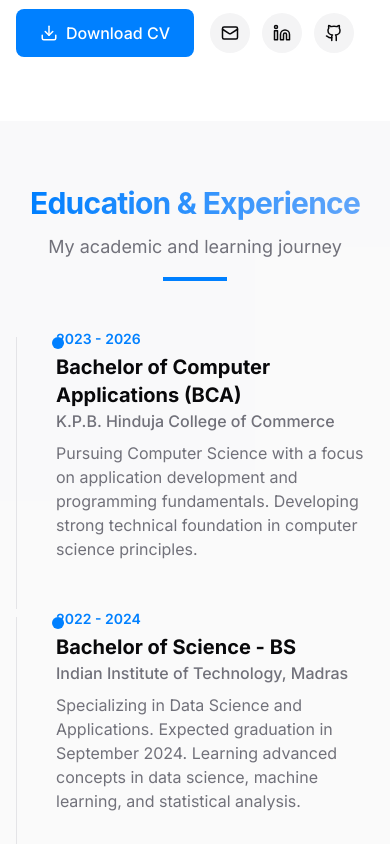
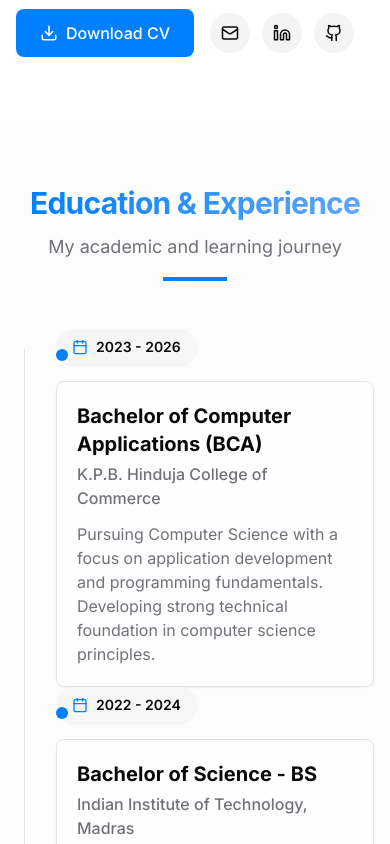
Before and after one commit to dixitanujofficial/Portfolio, a React (Vite) app: page / in a window 390 px wide. Shown: the part 2040-2884 px from the top of the page. Built offline with nearby package versions, Linux system fonts and the light colour scheme.

Commit message:
Update experience section UI
- Update the UI of the experience section.
- Add blur background to the mobile navigation.

```diff
--- a/src/components/Experience.tsx
+++ b/src/components/Experience.tsx
@@ -32,14 +32,20 @@ const Experience: React.FC = () => {
   ];
 
   return (
-    <section id="experience" className="section-padding bg-secondary/50">
+    <section id="experience" className="section-padding bg-secondary/30 dark:bg-secondary/10">
       <div className="container">
         <SectionHeading
           title="Education & Experience"
           subtitle="My academic and learning journey"
+          className="mb-12"
         />
 
-        <div className="max-w-3xl mx-auto">
+        <div className="relative max-w-5xl mx-auto">
+          {/* Mobile Timeline Line (hidden on desktop) */}
+          <div className="absolute left-2 top-5 bottom-0 w-px bg-border md:hidden"></div>
+
+          {/* Timeline Items */}
+          <div className="pl-10 md:pl-0">
             {experiences.map((exp, index) => (
               <TimelineItem
                 key={index}
@@ -52,6 +58,7 @@ const Experience: React.FC = () => {
             ))}
           </div>
         </div>
+      </div>
     </section>
   );
 };
--- a/src/components/Header.tsx
+++ b/src/components/Header.tsx
@@ -52,7 +52,9 @@ const Header: React.FC = () => {
     <header
       className={cn(
         "fixed top-0 left-0 right-0 z-50 transition-all-300 py-3 md:py-5",
-        scrolled || isOpen ? "bg-background/80 dark:bg-background/90 backdrop-blur border-b" : "bg-transparent"
+        scrolled || isOpen
+          ? "bg-background/70 dark:bg-background/80 backdrop-blur-md border-b"
+          : "bg-transparent"
       )}
     >
       <div className="container flex items-center justify-between">
@@ -104,7 +106,7 @@ const Header: React.FC = () => {
         {/* Mobile Menu Overlay */}
         <div
           className={cn(
-            "fixed inset-0 bg-background/90 dark:bg-background/95 backdrop-blur-lg lg:hidden transition-all duration-300 ease-in-out",
+            "fixed inset-0 bg-background/60 dark:bg-background/70 backdrop-blur-xl lg:hidden transition-all duration-300 ease-in-out",
             isOpen ? "opacity-100 pointer-events-auto" : "opacity-0 pointer-events-none"
           )}
         >
--- a/src/components/ui/TimelineItem.tsx
+++ b/src/components/ui/TimelineItem.tsx
@@ -2,6 +2,7 @@
 import React from 'react';
 import { cn } from '@/lib/utils';
 import Reveal from './Reveal';
+import { BookOpen, Briefcase, Calendar } from 'lucide-react';
 
 interface TimelineItemProps {
   date: string;
@@ -20,19 +21,65 @@ const TimelineItem: React.FC<TimelineItemProps> = ({
   className,
   index,
 }) => {
+  const isEducation = title.includes('Bachelor') || title.includes('BS');
+
   return (
-    <div className={cn("relative pl-10 pb-12 before:content-[''] before:absolute before:left-0 before:top-2 before:bottom-0 before:w-px before:bg-border last:pb-0 last:before:hidden", className)}>
     <Reveal
       direction={index % 2 === 0 ? 'left' : 'right'}
       delay={index * 100}
     >
-        <div className="absolute left-0 top-2 h-3 w-3 rounded-full bg-primary dark:bg-primary -translate-x-1/3 z-10"></div>
-        <div className="mb-1 text-sm font-semibold text-primary dark:text-primary">{date}</div>
-        <h3 className="text-xl font-bold">{title}</h3>
-        <div className="text-muted-foreground font-medium mb-2">{company}</div>
+      <div className={cn(
+        "relative mb-12 last:mb-0 md:flex",
+        index % 2 === 0 ? "flex-row" : "md:flex-row-reverse",
+        className
+      )}>
+        {/* Timeline Connector */}
+        <div className="hidden md:block absolute left-1/2 top-8 bottom-0 w-px bg-border -translate-x-1/2 z-0 last:hidden" />
+
+        {/* Date Section */}
+        <div className={cn(
+          "flex items-center mb-4 md:mb-0 md:w-1/2",
+          index % 2 === 0 ? "md:pr-12 md:text-right" : "md:pl-12"
+        )}>
+          <div className={cn(
+            "flex items-center justify-center px-4 py-2 rounded-full shadow-sm",
+            "bg-secondary/70 dark:bg-secondary/40 backdrop-blur-sm"
+          )}>
+            <Calendar size={16} className="mr-2 text-primary dark:text-primary" />
+            <span className="font-semibold text-sm">{date}</span>
+          </div>
+        </div>
+
+        {/* Content Section */}
+        <div className={cn(
+          "md:w-1/2",
+          index % 2 === 0 ? "md:pl-12" : "md:pr-12 md:text-right"
+        )}>
+          {/* Timeline Dot - Visible on mobile, hidden on desktop */}
+          <div className="absolute left-0 top-5 h-3 w-3 rounded-full bg-primary dark:bg-primary z-10 md:hidden"></div>
+
+          {/* Desktop Timeline Point (Center) */}
+          <div className="hidden md:flex absolute left-1/2 top-8 -translate-x-1/2 -translate-y-1/2 z-10">
+            <div className={cn(
+              "h-10 w-10 rounded-full flex items-center justify-center",
+              "bg-primary text-white shadow-md"
+            )}>
+              {isEducation ? <BookOpen size={18} /> : <Briefcase size={18} />}
+            </div>
+          </div>
+
+          {/* Content Card */}
+          <div className={cn(
+            "bg-card/50 dark:bg-card/30 backdrop-blur-sm p-5 rounded-lg border shadow-sm",
+            "hover:shadow-md transition-all-300"
+          )}>
+            <h3 className="text-xl font-bold mb-1">{title}</h3>
+            <div className="text-muted-foreground font-medium mb-3">{company}</div>
             <p className="text-muted-foreground">{description}</p>
+          </div>
+        </div>
+      </div>
     </Reveal>
-    </div>
   );
 };
 
```
Lines whose indentation alone changed are shown as unchanged.
